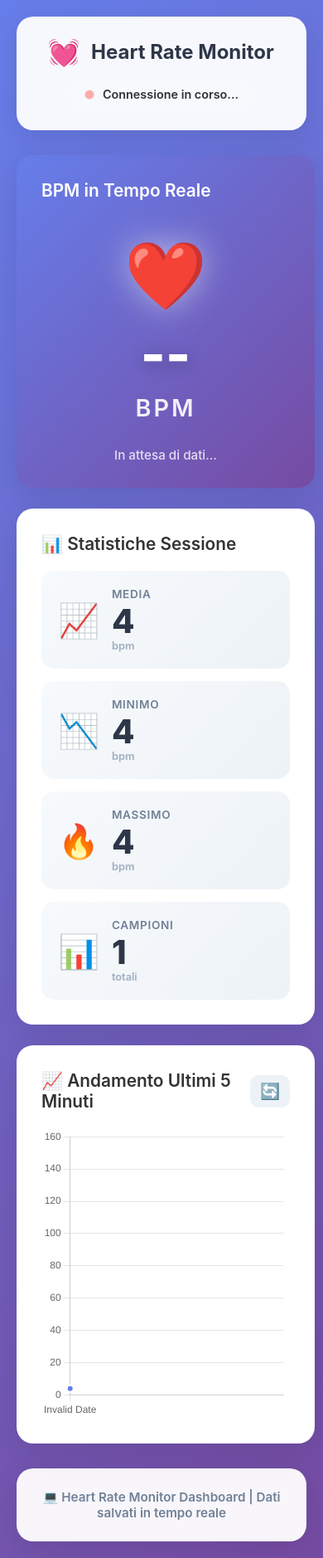
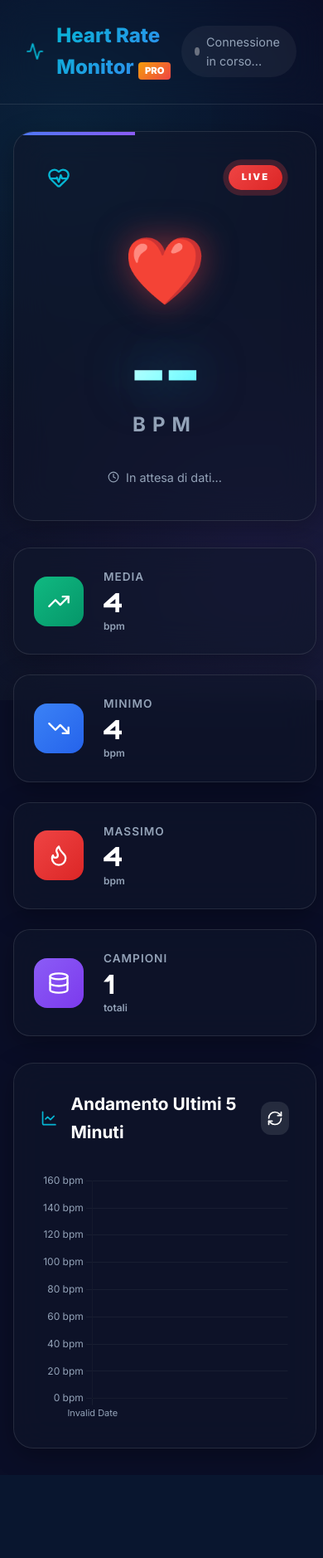
Before and after one commit to alessandro-gaspari/heart-rate-monitor, a Flask app: page / in a window 390 px wide. Shown: the whole page at 83% size. After the commit the page ends 1760 px from the top, so only its background shows below. Run offline with Flask 3, Linux system fonts and the light colour scheme; tables that the repository leaves empty hold one stand-in row (values such as "Sample post"); some libraries are stand-ins or nearby versions.

Commit message:
PRO dashboard

```diff
--- /dev/null
+++ b/static/dashboard.css
@@ -0,0 +1,430 @@
+:root {
+    --bg-dark: #0a0e27;
+    --bg-card: rgba(15, 23, 42, 0.6);
+    --accent-cyan: #06b6d4;
+    --accent-blue: #3b82f6;
+    --accent-purple: #8b5cf6;
+    --accent-green: #10b981;
+    --accent-red: #ef4444;
+    --text-white: #ffffff;
+    --text-gray: #94a3b8;
+    --glow-cyan: rgba(6, 182, 212, 0.5);
+    --glow-red: rgba(239, 68, 68, 0.5);
+}
+
+* {
+    margin: 0;
+    padding: 0;
+    box-sizing: border-box;
+}
+
+body {
+    font-family: 'Inter', -apple-system, BlinkMacSystemFont, sans-serif;
+    background: var(--bg-dark);
+    color: var(--text-white);
+    overflow-x: hidden;
+    line-height: 1.6;
+}
+
+/* Gradient Background */
+.gradient-bg {
+    position: fixed;
+    top: 0;
+    left: 0;
+    right: 0;
+    bottom: 0;
+    z-index: -1;
+    background:
+        radial-gradient(circle at 20% 20%, rgba(6, 182, 212, 0.15) 0%, transparent 50%),
+        radial-gradient(circle at 80% 80%, rgba(139, 92, 246, 0.15) 0%, transparent 50%),
+        linear-gradient(180deg, #0a0e27 0%, #0f172a 100%);
+    animation: gradientShift 15s ease infinite;
+}
+
+@keyframes gradientShift {
+    0%, 100% { opacity: 1; }
+    50% { opacity: 0.8; }
+}
+
+/* Glass Effect */
+.glass {
+    background: var(--bg-card);
+    backdrop-filter: blur(20px);
+    -webkit-backdrop-filter: blur(20px);
+    border: 1px solid rgba(255, 255, 255, 0.1);
+    box-shadow: 0 8px 32px rgba(0, 0, 0, 0.3);
+}
+
+/* Header */
+.header {
+    padding: 1.5rem 2rem;
+    backdrop-filter: blur(20px);
+    border-bottom: 1px solid rgba(255, 255, 255, 0.1);
+    position: sticky;
+    top: 0;
+    z-index: 100;
+    animation: slideDown 0.6s ease-out;
+}
+
+@keyframes slideDown {
+    from {
+        opacity: 0;
+        transform: translateY(-20px);
+    }
+    to {
+        opacity: 1;
+        transform: translateY(0);
+    }
+}
+
+.header-content {
+    max-width: 1400px;
+    margin: 0 auto;
+    display: flex;
+    justify-content: space-between;
+    align-items: center;
+}
+
+.logo {
+    display: flex;
+    align-items: center;
+    gap: 1rem;
+}
+
+.logo-icon {
+    width: 36px;
+    height: 36px;
+    color: var(--accent-cyan);
+    animation: pulse 2s ease-in-out infinite;
+}
+
+@keyframes pulse {
+    0%, 100% { transform: scale(1); }
+    50% { transform: scale(1.1); }
+}
+
+.logo h1 {
+    font-size: 1.5rem;
+    font-weight: 800;
+    background: linear-gradient(135deg, var(--accent-cyan), var(--accent-blue));
+    -webkit-background-clip: text;
+    -webkit-text-fill-color: transparent;
+    background-clip: text;
+}
+
+.pro-badge {
+    font-size: 0.7rem;
+    padding: 0.2rem 0.5rem;
+    background: linear-gradient(135deg, #f59e0b, #ef4444);
+    border-radius: 4px;
+    font-weight: 900;
+    -webkit-text-fill-color: white;
+}
+
+.connection-status {
+    display: flex;
+    align-items: center;
+    gap: 0.5rem;
+    padding: 0.5rem 1rem;
+    background: rgba(255, 255, 255, 0.05);
+    border-radius: 50px;
+    font-size: 0.9rem;
+    color: var(--text-gray);
+}
+
+.status-dot {
+    width: 10px;
+    height: 10px;
+    border-radius: 50%;
+    background: #6b7280;
+    transition: all 0.3s ease;
+}
+
+.status-dot.connected {
+    background: var(--accent-green);
+    box-shadow: 0 0 15px var(--accent-green);
+    animation: blink 2s ease-in-out infinite;
+}
+
+@keyframes blink {
+    0%, 100% { opacity: 1; }
+    50% { opacity: 0.5; }
+}
+
+/* Container */
+.container {
+    max-width: 1400px;
+    margin: 2rem auto;
+    padding: 0 2rem;
+    display: grid;
+    gap: 2rem;
+    animation: fadeIn 0.8s ease-out;
+}
+
+@keyframes fadeIn {
+    from {
+        opacity: 0;
+        transform: translateY(20px);
+    }
+    to {
+        opacity: 1;
+        transform: translateY(0);
+    }
+}
+
+/* BPM Card */
+.bpm-card {
+    border-radius: 24px;
+    padding: 2.5rem;
+    text-align: center;
+    position: relative;
+    overflow: hidden;
+    transition: all 0.4s cubic-bezier(0.4, 0, 0.2, 1);
+}
+
+.bpm-card:hover {
+    transform: translateY(-5px);
+    box-shadow: 0 20px 60px rgba(6, 182, 212, 0.3);
+}
+
+.bpm-card::before {
+    content: '';
+    position: absolute;
+    top: 0;
+    left: 0;
+    right: 0;
+    height: 4px;
+    background: linear-gradient(90deg, var(--accent-cyan), var(--accent-blue), var(--accent-purple));
+    animation: shimmer 3s linear infinite;
+}
+
+@keyframes shimmer {
+    0% { transform: translateX(-100%); }
+    100% { transform: translateX(100%); }
+}
+
+.bpm-header {
+    display: flex;
+    justify-content: space-between;
+    align-items: center;
+    margin-bottom: 2rem;
+}
+
+.bpm-icon {
+    width: 28px;
+    height: 28px;
+    color: var(--accent-cyan);
+}
+
+.live-badge {
+    font-size: 0.7rem;
+    font-weight: 900;
+    letter-spacing: 2px;
+    padding: 0.4rem 1rem;
+    background: linear-gradient(135deg, #ef4444, #dc2626);
+    border-radius: 50px;
+    animation: livePulse 2s ease-in-out infinite;
+}
+
+@keyframes livePulse {
+    0%, 100% { box-shadow: 0 0 0 0 rgba(239, 68, 68, 0.7); }
+    50% { box-shadow: 0 0 0 10px rgba(239, 68, 68, 0); }
+}
+
+.bpm-display {
+    margin: 2rem 0;
+}
+
+.heart-animation {
+    font-size: 80px;
+    margin-bottom: 1rem;
+    filter: drop-shadow(0 0 20px var(--glow-red));
+}
+
+@keyframes heartbeat {
+    0%, 100% { transform: scale(1); }
+    10% { transform: scale(1.2); }
+    20% { transform: scale(1); }
+}
+
+.bpm-number {
+    font-family: 'Orbitron', monospace;
+    font-size: 7rem;
+    font-weight: 900;
+    line-height: 1;
+    background: linear-gradient(135deg, #ffffff, var(--accent-cyan));
+    -webkit-background-clip: text;
+    -webkit-text-fill-color: transparent;
+    background-clip: text;
+    text-shadow: 0 0 60px var(--glow-cyan);
+    animation: numberGlow 2s ease-in-out infinite;
+}
+
+@keyframes numberGlow {
+    0%, 100% { filter: brightness(1); }
+    50% { filter: brightness(1.3); }
+}
+
+.bpm-label {
+    font-size: 1.5rem;
+    font-weight: 700;
+    letter-spacing: 8px;
+    color: var(--text-gray);
+    margin-top: 0.5rem;
+}
+
+.bpm-footer {
+    display: flex;
+    justify-content: center;
+    align-items: center;
+    gap: 0.5rem;
+    font-size: 0.9rem;
+    color: var(--text-gray);
+    margin-top: 2rem;
+}
+
+/* Stats Grid */
+.stats-grid {
+    display: grid;
+    grid-template-columns: repeat(auto-fit, minmax(250px, 1fr));
+    gap: 1.5rem;
+}
+
+.stat-card {
+    border-radius: 20px;
+    padding: 1.5rem;
+    display: flex;
+    align-items: center;
+    gap: 1.5rem;
+    transition: all 0.3s cubic-bezier(0.4, 0, 0.2, 1);
+}
+
+.stat-card:hover {
+    transform: translateY(-5px) scale(1.02);
+    box-shadow: 0 15px 40px rgba(0, 0, 0, 0.4);
+}
+
+.stat-icon {
+    width: 60px;
+    height: 60px;
+    border-radius: 16px;
+    display: flex;
+    align-items: center;
+    justify-content: center;
+    flex-shrink: 0;
+}
+
+.stat-icon.green { background: linear-gradient(135deg, #10b981, #059669); }
+.stat-icon.blue { background: linear-gradient(135deg, #3b82f6, #2563eb); }
+.stat-icon.red { background: linear-gradient(135deg, #ef4444, #dc2626); }
+.stat-icon.purple { background: linear-gradient(135deg, #8b5cf6, #7c3aed); }
+
+.stat-icon svg {
+    width: 28px;
+    height: 28px;
+    color: white;
+}
+
+.stat-content {
+    flex: 1;
+}
+
+.stat-label {
+    font-size: 0.85rem;
+    color: var(--text-gray);
+    font-weight: 600;
+    text-transform: uppercase;
+    letter-spacing: 1px;
+}
+
+.stat-value {
+    font-family: 'Orbitron', monospace;
+    font-size: 2rem;
+    font-weight: 800;
+    color: var(--text-white);
+    line-height: 1.2;
+}
+
+.stat-unit {
+    font-size: 0.75rem;
+    color: var(--text-gray);
+    font-weight: 600;
+}
+
+/* Chart Card */
+.chart-card {
+    border-radius: 24px;
+    padding: 2rem;
+}
+
+.chart-header {
+    display: flex;
+    justify-content: space-between;
+    align-items: center;
+    margin-bottom: 2rem;
+}
+
+.chart-title {
+    display: flex;
+    align-items: center;
+    gap: 1rem;
+}
+
+.chart-title svg {
+    width: 24px;
+    height: 24px;
+    color: var(--accent-cyan);
+}
+
+.chart-title h2 {
+    font-size: 1.3rem;
+    font-weight: 700;
+}
+
+.refresh-btn {
+    width: 40px;
+    height: 40px;
+    border: none;
+    border-radius: 12px;
+    background: rgba(255, 255, 255, 0.1);
+    color: var(--text-white);
+    cursor: pointer;
+    display: flex;
+    align-items: center;
+    justify-content: center;
+    transition: all 0.3s ease;
+}
+
+.refresh-btn:hover {
+    background: var(--accent-cyan);
+    transform: rotate(180deg);
+}
+
+.refresh-btn svg {
+    width: 20px;
+    height: 20px;
+}
+
+.chart-container {
+    position: relative;
+    height: 400px;
+}
+
+/* Responsive */
+@media (max-width: 768px) {
+    .container {
+        padding: 0 1rem;
+    }
+
+    .bpm-number {
+        font-size: 5rem;
+    }
+
+    .stats-grid {
+        grid-template-columns: 1fr;
+    }
+
+    .chart-container {
+        height: 300px;
+    }
+}
--- a/static/dashboard.js
+++ b/static/dashboard.js
@@ -72,36 +72,95 @@
 
     chart = new Chart(ctx, {
         type: 'line',
-        data: {
+        data: {   // 🔧 aggiunto "data"
             labels: [],
             datasets: [{
                 label: 'Heart Rate (BPM)',
-                data: [],
-                borderColor: '#667eea',
-                backgroundColor: 'rgba(102, 126, 234, 0.1)',
+                data: [],   // 🔧 aggiunto "data: []"
+                borderColor: '#06b6d4',
+                backgroundColor: 'rgba(6, 182, 212, 0.1)',
                 borderWidth: 3,
                 tension: 0.4,
                 fill: true,
-                pointRadius: 4,
-                pointHoverRadius: 6,
-                pointBackgroundColor: '#667eea',
+                pointRadius: 0,
+                pointHoverRadius: 8,
+                pointBackgroundColor: '#06b6d4',
                 pointBorderColor: '#fff',
-                pointBorderWidth: 2
+                pointBorderWidth: 2,
+                pointHoverBackgroundColor: '#06b6d4',
+                pointHoverBorderColor: '#fff',
+                pointHoverBorderWidth: 3
             }]
         },
         options: {
             responsive: true,
             maintainAspectRatio: false,
+            interaction: {
+                intersect: false,
+                mode: 'index'
+            },
             scales: {
+                x: {
+                    display: true,
+                    grid: {
+                        color: 'rgba(255, 255, 255, 0.05)',
+                        drawBorder: false
+                    },
+                    ticks: {
+                        color: '#94a3b8',
+                        font: {
+                            family: 'Inter',
+                            size: 11
+                        }
+                    }
+                },
                 y: {
                     beginAtZero: false,
                     suggestedMin: 50,
-                    suggestedMax: 150
+                    suggestedMax: 150,
+                    grid: {
+                        color: 'rgba(255, 255, 255, 0.05)',
+                        drawBorder: false
+                    },
+                    ticks: {
+                        color: '#94a3b8',
+                        font: {
+                            family: 'Inter',
+                            size: 12
+                        },
+                        callback: function(value) {
+                            return value + ' bpm';
+                        }
+                    }
                 }
             },
             plugins: {
                 legend: {
                     display: false
+                },
+                tooltip: {
+                    backgroundColor: 'rgba(15, 23, 42, 0.9)',
+                    titleColor: '#06b6d4',
+                    bodyColor: '#fff',
+                    borderColor: '#06b6d4',
+                    borderWidth: 1,
+                    padding: 12,
+                    displayColors: false,
+                    titleFont: {
+                        family: 'Inter',
+                        size: 13,
+                        weight: '600'
+                    },
+                    bodyFont: {
+                        family: 'Orbitron',
+                        size: 16,
+                        weight: '700'
+                    },
+                    callbacks: {
+                        label: function(context) {
+                            return context.parsed.y + ' BPM';
+                        }
+                    }
                 }
             }
         }
--- a/templates/dashboard.html
+++ b/templates/dashboard.html
@@ -3,71 +3,93 @@
 <head>
     <meta charset="UTF-8">
     <meta name="viewport" content="width=device-width, initial-scale=1.0">
-    <title>Heart Rate Monitor Dashboard</title>
-    <link rel="stylesheet" href="/static/style.css">
-    <script src="https://cdn.jsdelivr.net/npm/chart.js@4.4.0/dist/chart.umd.min.js"></script>
+    <title>Heart Rate Monitor Pro</title>
+
+    <!-- Google Fonts -->
+    <link rel="preconnect" href="https://fonts.googleapis.com">
+    <link rel="preconnect" href="https://fonts.gstatic.com" crossorigin>
+    <link href="https://fonts.googleapis.com/css2?family=Inter:wght@300;400;500;600;700;800;900&family=Orbitron:wght@400;500;600;700;800;900&display=swap" rel="stylesheet">
+
+    <!-- Lucide Icons -->
+    <script src="https://unpkg.com/lucide@latest"></script>
+
+    <link rel="stylesheet" href="{{ url_for('static', filename='dashboard.css') }}">
 </head>
 <body>
-    <div class="container">
-        <header>
+    <!-- Background Gradient -->
+    <div class="gradient-bg"></div>
+
+    <!-- Header -->
+    <header class="header">
         <div class="header-content">
-                <h1>
-                    <span class="icon">💓</span>
-                    Heart Rate Monitor
-                </h1>
-                <div class="status" id="status">
-                    <span class="dot" id="connectionDot"></span>
+            <div class="logo">
+                <i data-lucide="activity" class="logo-icon"></i>
+                <h1>Heart Rate Monitor <span class="pro-badge">PRO</span></h1>
+            </div>
+            <div class="connection-status">
+                <div class="status-dot" id="connectionDot"></div>
                 <span id="statusText">Connessione in corso...</span>
             </div>
         </div>
     </header>
 
-        <div class="main-grid">
-            <!-- Card BPM Corrente -->
-            <div class="card card-highlight">
-                <div class="card-header">
-                    <h2>BPM in Tempo Reale</h2>
+    <div class="container">
+        <!-- Live BPM Card -->
+        <div class="bpm-card glass">
+            <div class="bpm-header">
+                <i data-lucide="heart-pulse" class="bpm-icon"></i>
+                <span class="live-badge">LIVE</span>
             </div>
             <div class="bpm-display">
-                    <div class="heart-animation" id="heartIcon">❤️</div>
-                    <div class="bpm-value" id="currentBpm">--</div>
+                <div id="heartIcon" class="heart-animation">❤️</div>
+                <div class="bpm-number" id="currentBpm">--</div>
                 <div class="bpm-label">BPM</div>
             </div>
-                <div class="timestamp" id="lastUpdate">In attesa di dati...</div>
+            <div class="bpm-footer">
+                <i data-lucide="clock" style="width: 14px; height: 14px;"></i>
+                <span id="lastUpdate">In attesa di dati...</span>
+            </div>
         </div>
 
-            <!-- Statistiche -->
-            <div class="card">
-                <div class="card-header">
-                    <h2>📊 Statistiche Sessione</h2>
+        <!-- Statistics Grid -->
+        <div class="stats-grid">
+            <div class="stat-card glass">
+                <div class="stat-icon green">
+                    <i data-lucide="trending-up"></i>
                 </div>
-                <div class="stats-grid">
-                    <div class="stat-item stat-avg">
-                        <div class="stat-icon">📈</div>
                 <div class="stat-content">
                     <div class="stat-label">Media</div>
                     <div class="stat-value" id="avgBpm">--</div>
                     <div class="stat-unit">bpm</div>
                 </div>
             </div>
-                    <div class="stat-item stat-min">
-                        <div class="stat-icon">📉</div>
+
+            <div class="stat-card glass">
+                <div class="stat-icon blue">
+                    <i data-lucide="trending-down"></i>
+                </div>
                 <div class="stat-content">
                     <div class="stat-label">Minimo</div>
                     <div class="stat-value" id="minBpm">--</div>
                     <div class="stat-unit">bpm</div>
                 </div>
             </div>
-                    <div class="stat-item stat-max">
-                        <div class="stat-icon">🔥</div>
+
+            <div class="stat-card glass">
+                <div class="stat-icon red">
+                    <i data-lucide="flame"></i>
+                </div>
                 <div class="stat-content">
                     <div class="stat-label">Massimo</div>
                     <div class="stat-value" id="maxBpm">--</div>
                     <div class="stat-unit">bpm</div>
                 </div>
             </div>
-                    <div class="stat-item stat-samples">
-                        <div class="stat-icon">📊</div>
+
+            <div class="stat-card glass">
+                <div class="stat-icon purple">
+                    <i data-lucide="database"></i>
+                </div>
                 <div class="stat-content">
                     <div class="stat-label">Campioni</div>
                     <div class="stat-value" id="totalSamples">--</div>
@@ -75,17 +97,17 @@
                 </div>
             </div>
         </div>
+
+        <!-- Chart Card -->
+        <div class="chart-card glass">
+            <div class="chart-header">
+                <div class="chart-title">
+                    <i data-lucide="line-chart"></i>
+                    <h2>Andamento Ultimi 5 Minuti</h2>
                 </div>
-
-            <!-- Grafico in tempo reale -->
-            <div class="card card-wide">
-                <div class="card-header">
-                    <h2>📈 Andamento Ultimi 5 Minuti</h2>
-                    <div class="chart-controls">
-                        <button class="btn-icon" onclick="resetChart()" title="Reset grafico">
-                            🔄
+                <button class="refresh-btn" onclick="location.reload()">
+                    <i data-lucide="refresh-cw"></i>
                 </button>
-                    </div>
             </div>
             <div class="chart-container">
                 <canvas id="heartRateChart"></canvas>
@@ -93,17 +115,18 @@
         </div>
     </div>
 
-        <footer>
-            <p>💻 Heart Rate Monitor Dashboard | Dati salvati in tempo reale</p>
-        </footer>
-    </div>
+    <!-- Chart.js -->
+    <script src="https://cdn.jsdelivr.net/npm/chart.js"></script>
 
-    <script src="/static/dashboard.js"></script>
-    <script src="https://cdn.jsdelivr.net/npm/chart.js"></script>
-    <script src="https://cdn.socket.io/4.5.4/socket.io.min.js"></script>
-    <script src="{{ url_for('static', filename='dashboard.js') }}"></script>
     <!-- Socket.IO Client -->
     <script src="https://cdn.socket.io/4.5.4/socket.io.min.js"></script>
 
+    <!-- Dashboard JS -->
+    <script src="{{ url_for('static', filename='dashboard.js') }}"></script>
+
+    <!-- Initialize Lucide Icons -->
+    <script>
+        lucide.createIcons();
+    </script>
 </body>
 </html>
```
Lines whose indentation alone changed are shown as unchanged.
